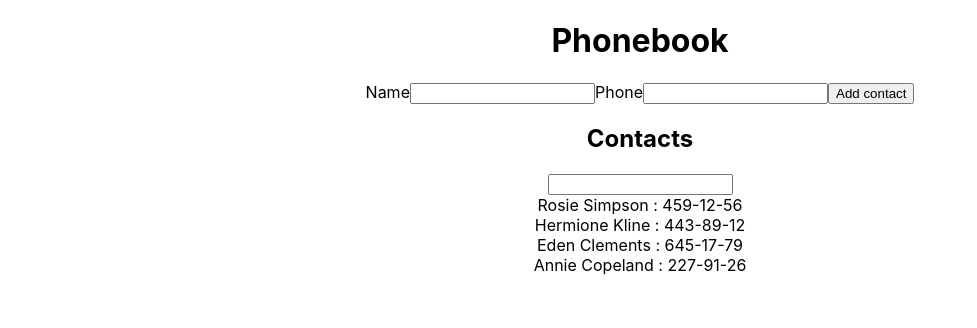
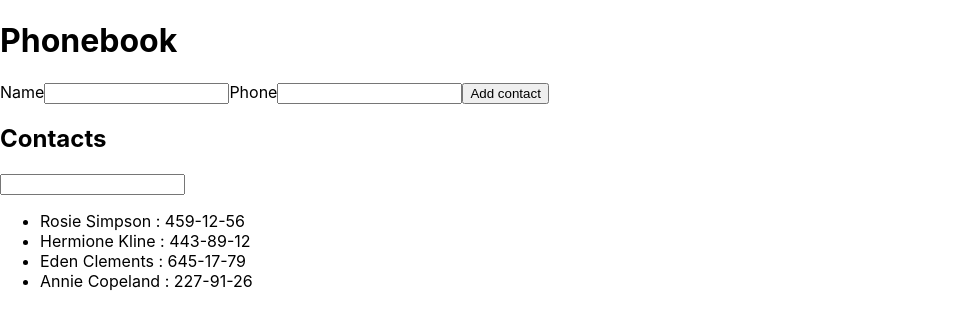
Before and after one commit to Mariia1986/goit-react-hw-02-phonebook, a React (Create React App) app: page / in a window 1280 px wide. Shown: the top 328 px of the page, without its empty margins (0-977 px from the left). Built offline with nearby package versions, Linux system fonts and the light colour scheme; the HTML template or start-up script is replaced by a standard one.

Commit message:
разметка вынесена в отжельные компоненты

```diff
--- a/src/App.css
+++ b/src/App.css
@@ -1,13 +1,10 @@
 .App {
-  text-align: center;
+  /* text-align: center; */
 
 }
 
 
-ul{
+/* ul{
   margin: 0;
   padding: 0;
-}
-li{
-  list-style: none;
-}
+} */
--- a/src/App.js
+++ b/src/App.js
@@ -1,85 +1,62 @@
 import React, { Component } from "react";
-import { v4 as uuidv4 } from 'uuid'
+import { v4 as uuidv4 } from "uuid";
 import "./App.css";
+import ContactForm from "./components/ContactForm";
+import Filter from "./components/Filter";
+import ContactList from "./components/ContactList";
 
 class App extends Component {
   state = {
     contacts: [
-      {id: 'id-1', name: 'Rosie Simpson', number: '459-12-56'},
-      {id: 'id-2', name: 'Hermione Kline', number: '443-89-12'},
-      {id: 'id-3', name: 'Eden Clements', number: '645-17-79'},
-      {id: 'id-4', name: 'Annie Copeland', number: '227-91-26'},
+      { id: "id-1", name: "Rosie Simpson", number: "459-12-56" },
+      { id: "id-2", name: "Hermione Kline", number: "443-89-12" },
+      { id: "id-3", name: "Eden Clements", number: "645-17-79" },
+      { id: "id-4", name: "Annie Copeland", number: "227-91-26" },
     ],
-    name: "",
-    phone:"",
-    filter: ''
+
+    filter: "",
   };
-
-
-  handleInput=(e)=>{
-    this.setState(
-    //  console.log(e.target.name)
-      { [e.target.name.toLowerCase()]:e.target.value}
-     )}
 
   onHandleSubmit = (e) => {
     e.preventDefault();
-    console.log(e.target)
-    this.setState(prevState =>( {
-      contacts:[...prevState.contacts,{name:  this.state.name,
-        number:this.state.phone}]
 
+    this.setState((prevState) => ({
+      contacts: [
+        ...prevState.contacts,
+        {
+          name: e.target.elements.name.value,
+          number: e.target.elements.phone.value,
+          id: uuidv4(),
+        },
+      ],
+    }));
+  };
 
-      }
+  //  resetForm=()=>{
+  //  this.setState({
 
+  //  }
+  //  )}
 
-
-      ));
-
-      // this.resetForm()
-
-
-  }
-
-//  resetForm=()=>{
-//  this.setState({
-
-//  }
-//  )}
-
-handleFilter=(e)=>{
-  this.setState({filter : e.currentTarget.value})
-}
-
-
+  handleFilter = (e) => {
+    this.setState({ filter: e.currentTarget.value });
+  };
 
   render() {
-    const { name, contacts, filter } = this.state;
-    const normalaizedFilter=this.state.filter.toLowerCase()
-    const filteredNames=this.state.contacts.filter(el=>el.name.toLowerCase().includes(normalaizedFilter))
+    const { contacts, filter } = this.state;
+    const normalaizedFilter = filter.toLowerCase();
+    const filteredNames = contacts.filter((el) =>
+      el.name.toLowerCase().includes(normalaizedFilter)
+    );
     return (
       <div className="App">
         <h1>Phonebook</h1>
-        <form onSubmit={this.onHandleSubmit}>
-          <label>
-            Name
-            <input name="name" onChange={this.handleInput} type="text" />
 
-          </label>
-          <label>
-            Phone
-          <input name="phone" onChange={this.handleInput} type="text" />
-          </label>
-          <button type="submit">Add contact</button>
-        </form>
-
+        <ContactForm submit={this.onHandleSubmit} />
         <div>
           <h2>Contacts</h2>
-          <input name="filter" value={filter} onChange={this.handleFilter} type="text" />
-          <ul>
-            {filteredNames.map(el=>
-            <li key={el.id}>{el.name} : {el.number}</li>)}
-          </ul>
+          <Filter filter={filter} search={this.handleFilter} />
+          <ContactList filteredNames={filteredNames} />
         </div>
       </div>
     );
--- /dev/null
+++ b/src/components/ContactForm/ContactForm.js
@@ -0,0 +1,34 @@
+import React, { Component } from "react";
+
+import PropTypes from "prop-types";
+import s from "./ContactForm.module.css";
+import { v4 as uuidv4 } from "uuid";
+class ContactForm extends Component {
+  state = {
+    name: "",
+    phone: "",
+  };
+  handleInput = (e) => {
+    // console.log(this.props);
+    this.setState({ [e.target.name.toLowerCase()]: e.target.value });
+  };
+
+
+  render() {
+    return (
+      <form onSubmit={this.props.submit}>
+        <label>
+          Name
+          <input name="name" onChange={this.handleInput} type="text" />
+        </label>
+        <label>
+          Phone
+          <input name="phone" onChange={this.handleInput} type="text" />
+        </label>
+        <button type="submit">Add contact</button>
+      </form>
+    );
+  }
+}
+
+export default ContactForm;
--- /dev/null
+++ b/src/components/ContactForm/index.js
@@ -0,0 +1 @@
+export {default} from './ContactForm'
--- /dev/null
+++ b/src/components/ContactList/ContactList.js
@@ -0,0 +1,23 @@
+import React from 'react'
+import s from './ContactList.module.css'
+import PropTypes from "prop-types"
+
+const ContactList=({filteredNames})=>{
+
+
+return(
+
+    <ul >
+    {filteredNames.map((el) => (
+      <li key={el.id}>
+        {el.name} : {el.number}
+      </li>
+    ))}
+  </ul>
+
+)
+
+}
+
+
+export default ContactList
--- /dev/null
+++ b/src/components/ContactList/index.js
@@ -0,0 +1 @@
+export {default} from './ContactList'
--- /dev/null
+++ b/src/components/Filter/Filter.js
@@ -0,0 +1,18 @@
+import React from 'react'
+import s from './Filter.module.css'
+import PropTypes from 'prop-types'
+
+const Filter=( {filter,search})=>{
+
+return(
+    <input
+            name="filter"
+            value={filter}
+            onChange={search}
+            type="text"
+          />
+)
+
+}
+
+export default Filter
--- /dev/null
+++ b/src/components/Filter/index.js
@@ -0,0 +1 @@
+export {default} from './Filter'
```
Also changed, not shown: src/components/ContactForm/ContactForm.module.css (added), src/components/ContactList/ContactList.module.css (added), src/components/Filter/Filter.module.css (added).
